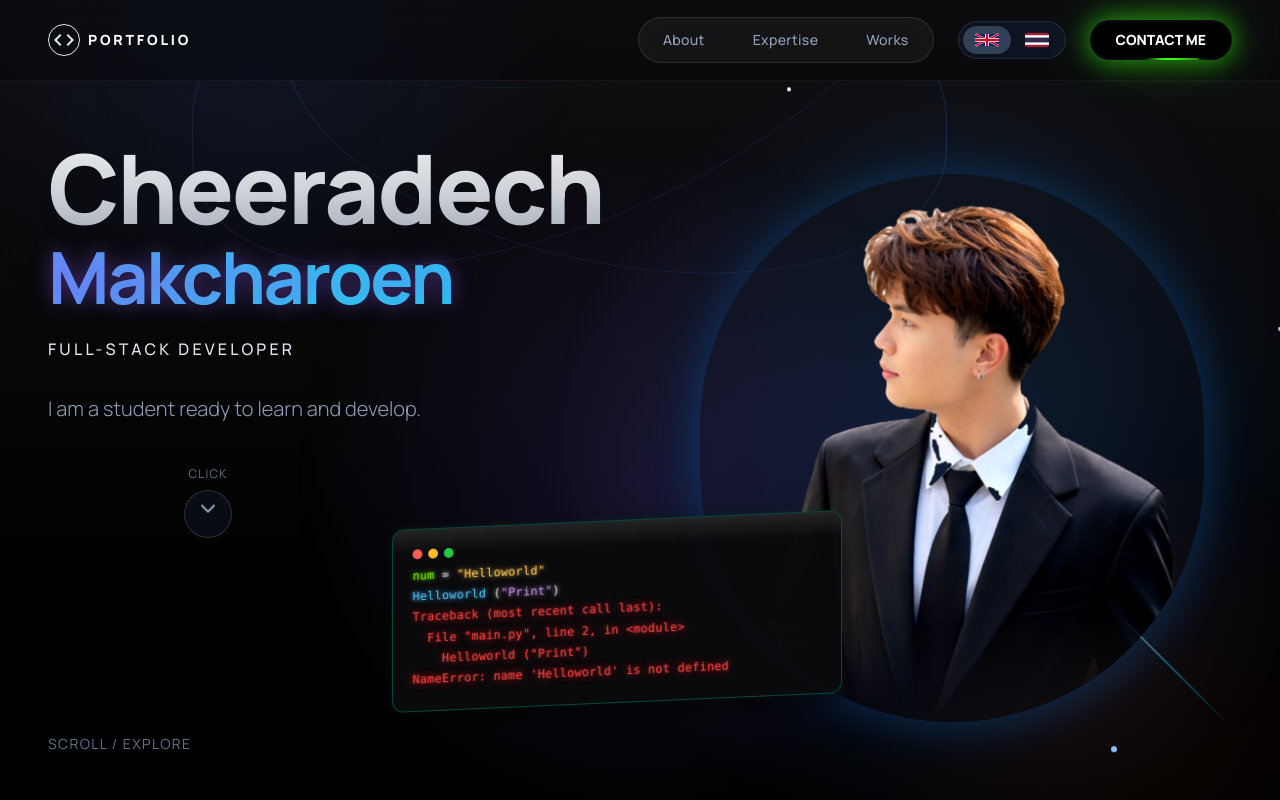
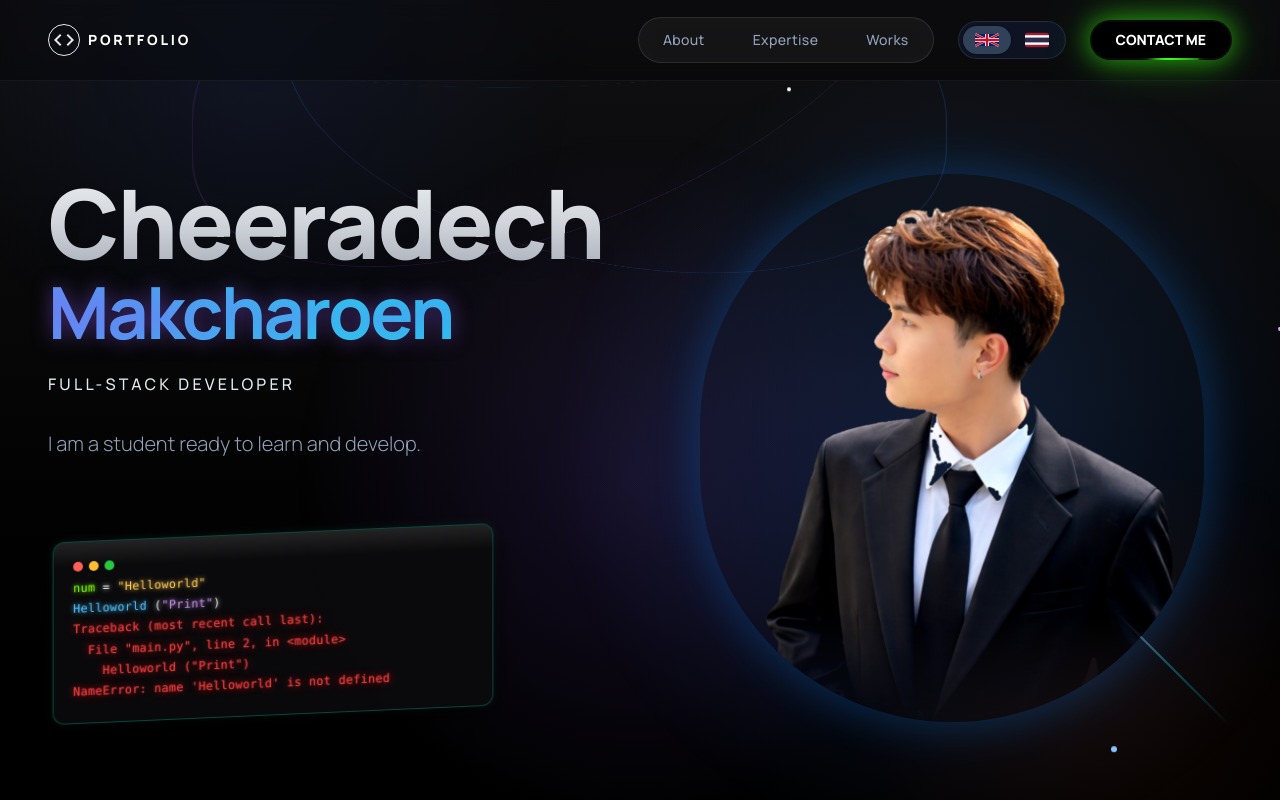
Before and after one commit to Cheeradech/Portfolio, a React (Vite) app: page / in a window 1280 px wide. Shown: the top 800 px of the page. Built offline with nearby package versions, Linux system fonts and the light colour scheme; a web font is replaced by a local one.

Commit message:
เเก้ Terminal

```diff
--- a/src/components/Hero.jsx
+++ b/src/components/Hero.jsx
@@ -66,28 +66,13 @@ const Hero = ({ heroRef, scale, opacity, containerVariants, itemVariants, brImag
                                 {t.subtitle}
                             </Motion.p>
 
-                            {/* Animated Down Arrow to About */}
+                            {/* Terminal Component - Flowing Layout */}
                             <Motion.div
                                 variants={itemVariants}
-                                className="flex flex-col items-center w-full max-w-md xl:max-w-lg -translate-x-6 md:-translate-x-12 xl:-translate-x-24 gap-2 mt-2 cursor-pointer group"
-                                onClick={scrollToAbout}
+                                className="w-full mt-6 sm:mt-8 md:mt-10 pointer-events-none flex justify-center md:justify-start"
                             >
-                                <span className="text-[10px] md:text-xs text-slate-500 uppercase tracking-widest group-hover:text-primary transition-colors duration-300">
-                                    Click
-                                </span>
-                                <div className="relative">
-                                    <div className="absolute inset-0 bg-primary/20 rounded-full blur-xl group-hover:bg-primary/40 transition-all duration-300" />
-                                    <div className="relative w-10 h-10 md:w-12 md:h-12 rounded-full border border-slate-600/50 bg-slate-800/30 backdrop-blur-sm flex items-center justify-center group-hover:border-primary/50 group-hover:bg-slate-800/50 transition-all duration-300">
-                                        <ChevronDown className="w-5 h-5 md:w-6 md:h-6 text-slate-400 group-hover:text-primary group-hover:translate-y-0.5 transition-all duration-300 animate-bounce" />
-                                    </div>
-                                </div>
-                                <div className="w-px h-8 bg-gradient-to-b from-primary/50 to-transparent group-hover:h-10 transition-all duration-300" />
-                            </Motion.div>
-
-                            <Motion.div variants={itemVariants} className="hidden xl:flex pt-3 xl:pt-6 w-full md:w-auto justify-center md:justify-start">
-                                <div className="flex flex-col items-center md:items-start gap-4">
-                                    <div className="h-10 md:h-14 lg:h-16 xl:h-20 w-px bg-linear-to-b from-primary to-transparent"></div>
-                                    <span className="text-[10px] md:text-xs xl:text-sm text-slate-500 uppercase tracking-widest mt-1">{t.scroll}</span>
+                                <div className="w-full max-w-[90%] sm:max-w-sm md:max-w-[380px] xl:max-w-[450px]">
+                                    <Terminal itemVariants={itemVariants} />
                                 </div>
                             </Motion.div>
                         </div>
@@ -154,18 +139,7 @@ const Hero = ({ heroRef, scale, opacity, containerVariants, itemVariants, brImag
                             </Motion.div>
                         </div>
 
-                        {/* Terminal — flows in document on mobile, absolute overlay on desktop */}
-                        {/* Mobile & Tablet: show below content as regular block */}
-                        <div className="xl:hidden order-3 w-full flex justify-center mt-4 pointer-events-none px-2">
-                            <div className="w-full max-w-xs xs:max-w-sm sm:max-w-md">
-                                <Terminal itemVariants={itemVariants} />
-                            </div>
-                        </div>
 
-                        {/* Desktop (Wide Screens): absolute positioned overlay */}
-                        <div className="hidden xl:flex absolute z-30 justify-center xl:w-115 left-1/2 xl:translate-x-[-55%] xl:bottom-[15%] transform -translate-x-1/2 pointer-events-none">
-                            <Terminal itemVariants={itemVariants} />
-                        </div>
                     </div>
                 </Motion.div>
             </Motion.div>
```
